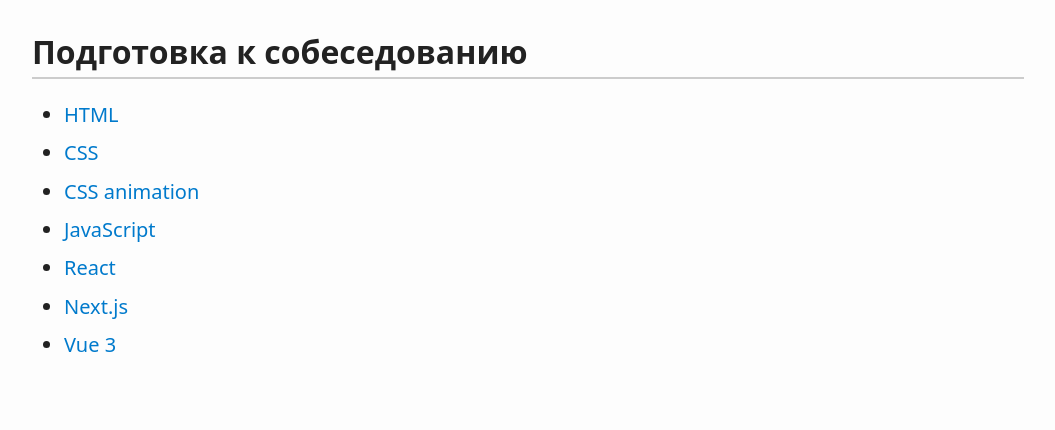
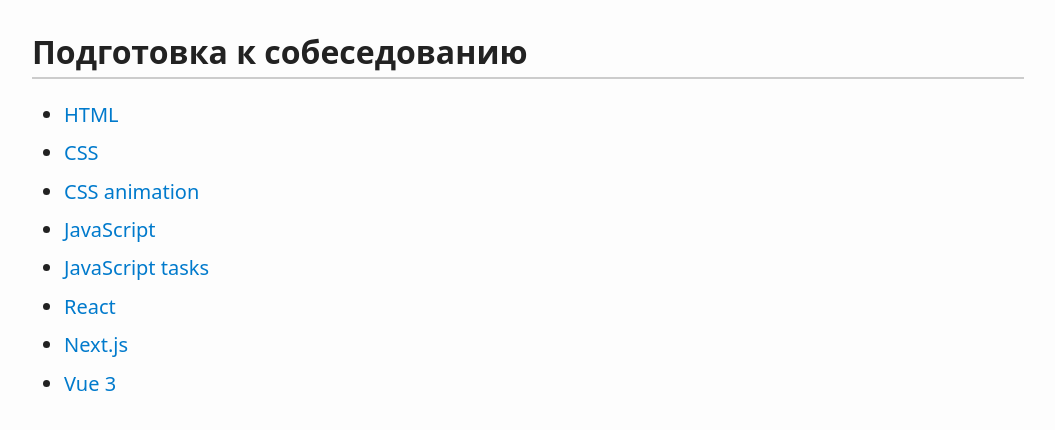
Before and after one commit to irinainina/interview, a plain HTML site: page index.html in a window 1280 px wide. Shown: the whole page, without its empty margins (112-1167 px from the left). Drawn offline with Linux system fonts and the light colour scheme.

Commit message:
feat: update data

```diff
--- a/index.html
+++ b/index.html
@@ -2,7 +2,7 @@
 <html lang="ru">
   <head>
     <meta charset="UTF-8" />
-    <title>Three.js course</title>
+    <title>interview</title>
     <link rel="stylesheet" href="style.css" />
   </head>
   <body>
--- a/lessons.js
+++ b/lessons.js
@@ -20,6 +20,11 @@
     description: '',
   },
   {
+    file: 'js-tasks.md',
+    title: 'JavaScript tasks',
+    description: '',
+  },
+  {
     file: 'react.md',
     title: 'React',
     description: '',
```
Also changed, not shown: 6 other files.
